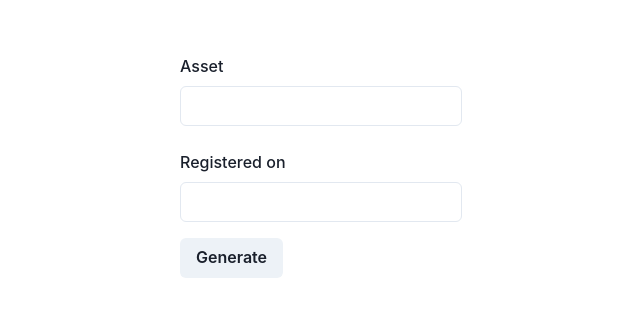
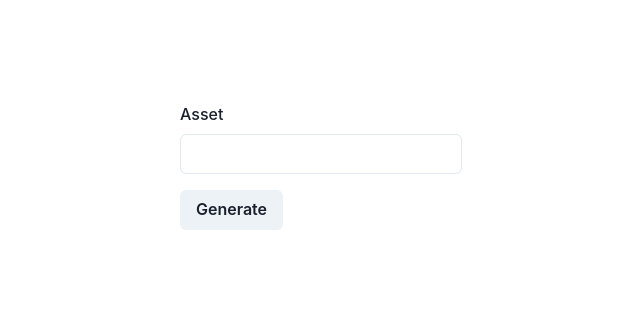
Before and after one commit to krick-crypto/ev-punycode-generator, a React (Create React App) app: page / in a window 1280 px wide. Shown: the part 234-550 px from the top of the page, without its empty margins (319-959 px from the left). Built offline with nearby package versions, Linux system fonts and the light colour scheme.

Commit message:
reformat date in picture

```diff
--- a/package.json
+++ b/package.json
@@ -9,6 +9,7 @@
     "@testing-library/jest-dom": "^5.16.1",
     "@testing-library/react": "^12.1.2",
     "@testing-library/user-event": "^13.5.0",
+    "date-fns": "^2.28.0",
     "framer-motion": "^5.6.0",
     "react": "^17.0.2",
     "react-dom": "^17.0.2",
--- a/src/App.js
+++ b/src/App.js
@@ -7,7 +7,7 @@ function App() {
     <div className="App">
      <Routes>
       <Route path="/" element={<AssetForm />} />
-      <Route path="/:prefix/:punycode/:registration" element={<EVAssets />}/>
+      <Route path="/:prefix/:punycode" element={<EVAssets />}/>
      </Routes>
     </div>
   );
--- a/src/AssetForm.js
+++ b/src/AssetForm.js
@@ -12,32 +12,26 @@ import { useNavigate } from "react-router-dom";
 
 
 const AssetForm = () => {
-    const [inputs, setInputs] = useState({nmcAsset: "", registration: ""});
-    const {nmcAsset, registration} = inputs;
+    const [nmcAsset, setNmcAsset] = useState("");
     const navigate = useNavigate();
 
     const handleChange = e => {
-        setInputs({...inputs, [e.target.name]: e.target.value});
+        setNmcAsset(e.target.value);
       }
 
     const onSubmit = (e) => {
         e.preventDefault();
 
-        navigate(`/${nmcAsset}/${registration}`)
+        navigate(`/${nmcAsset}`)
     }
 
     return (
     <Center width="100vw" height="100vh">
         <form onSubmit={onSubmit}>
-            <FormControl mb={6}>
+            <FormControl mb={4}>
                 <FormLabel htmlFor="nmcAsset">Asset</FormLabel>
                 <Input id="nmcAsset" name="nmcAsset" type="text"
-                    value={nmcAsset} onChange={e => handleChange(e)}/>
-            </FormControl>
-            <FormControl mb={4}>
-             <FormLabel htmlFor="registration">Registered on</FormLabel>
-                <Input id="registration" name="registration" type="text"
-                    value={registration} onChange={e => handleChange(e)}/>
+                    value={nmcAsset} onChange={handleChange}/>
             </FormControl>
             <Button type="submit">Generate</Button>
         </form>
--- a/src/EVAssets.js
+++ b/src/EVAssets.js
@@ -10,17 +10,18 @@ const EVAssets = () => {
     const imgEl = useRef(null);
     const [title, setTitle] = useState("");
     const [unicode, setUnicode] = useState("");
-    const {prefix, punycode, registration} = useParams();
+    const {prefix, punycode} = useParams();
 
     const nmcAsset = prefix.concat("/"+punycode);
     const punyDescription = Punycodes.find(({ ID }) => ID === nmcAsset);
-    console.log(punyDescription)
-
-    console.log("length", Punycodes.length);
+    const {Year, Month ,Day} = punyDescription;
+    const registration = `${Year}-${Month}-${Day}`;
 
     const onLoad = () => {
         const punycode = nmcAsset.substring(nmcAsset.indexOf("/")+1,nmcAsset.length);
         const convertedPunycode = tr46.toUnicode(punycode).domain;
+
+
         setUnicode(convertedPunycode);
 
         const canvas = canvasEl.current;
@@ -41,7 +42,7 @@ const EVAssets = () => {
 
         ctx.font = "20px sans-serif";
         ctx.textAlign = "right";
-        ctx.fillText(punycode, imgWidth - 25, imgHeight - 55);
+        ctx.fillText(nmcAsset, imgWidth - 25, imgHeight - 55);
         ctx.fillText(`Registered on ${registration}`, imgWidth - 25, imgHeight - 30);
 
         setTitle(`${convertedPunycode} | ${registration} | nmcAssets | ${nmcAsset}`);
```
Also changed, not shown: 1 other file (tests, documents, lock files or other folders).
